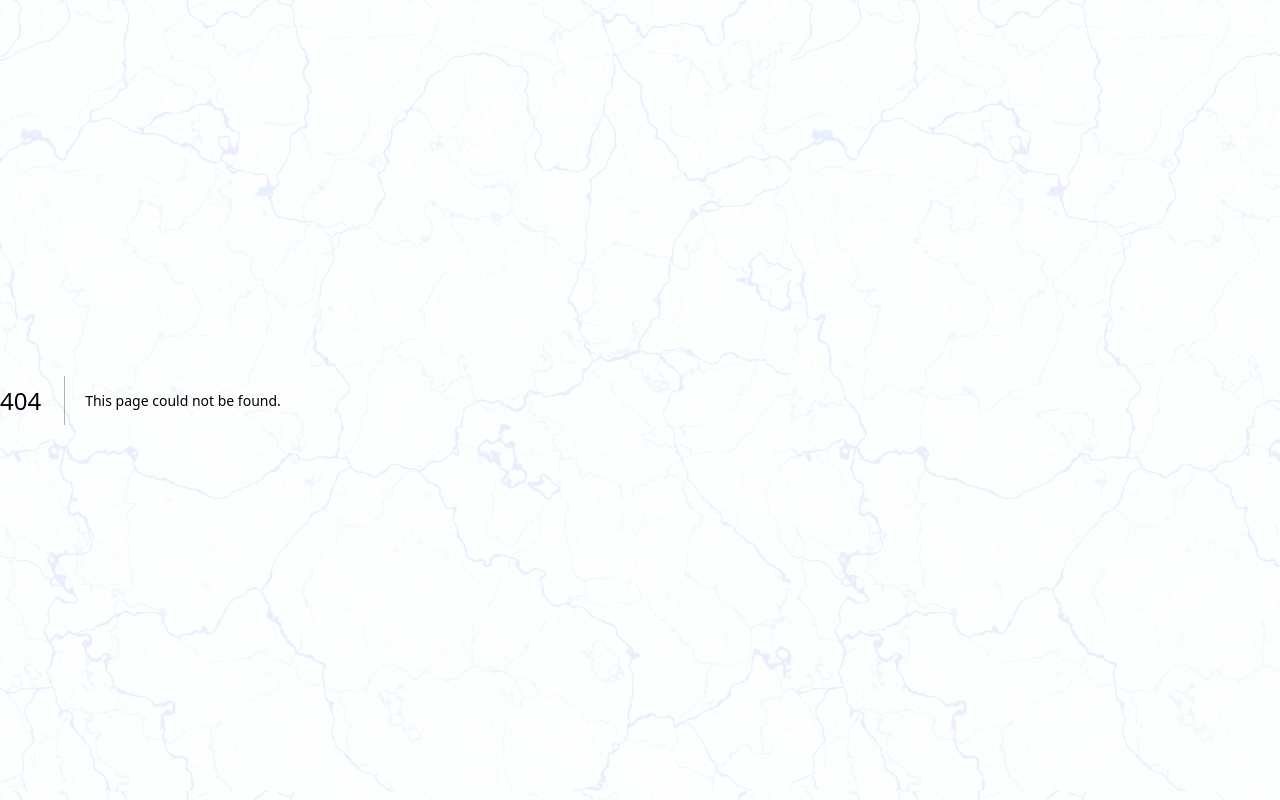
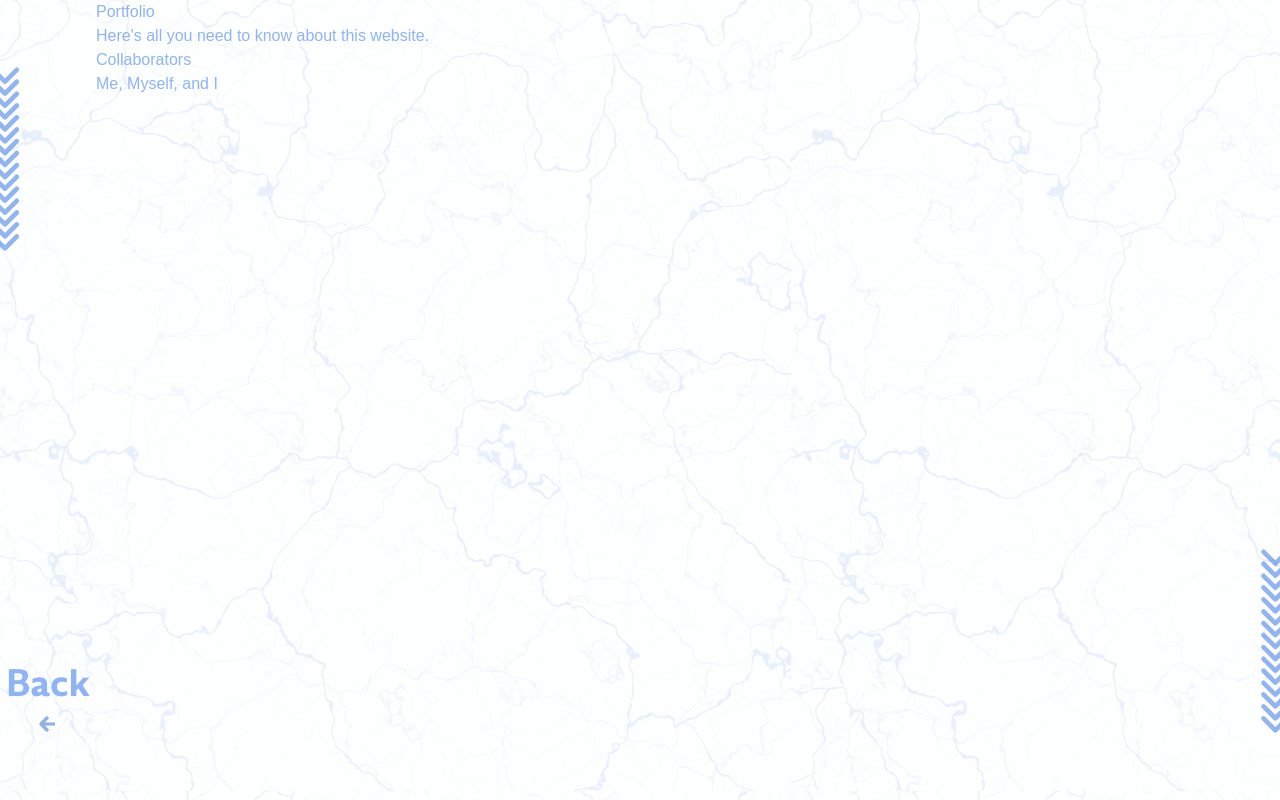
Before and after one commit to Ch3ru09/portfolio, a Next.js app: page /project/portfolio in a window 1280 px wide. Before the commit this address had no page. Built offline with nearby package versions, Linux system fonts and the light colour scheme.

Commit message:
created pages

```diff
--- a/src/app/(home)/layout.tsx
+++ b/src/app/(home)/layout.tsx
@@ -1,6 +1,4 @@
-import Chevrons from "@/assets/Chevrons-down.svg";
-import ChangePage from "@/components/(home)/ChangePage";
-import Image from "next/image";
+import { LeftNav, RightNav } from "@/components/(home)/NavSides";
 
 export default function HomeLayout({
   children,
@@ -9,22 +7,12 @@ export default function HomeLayout({
 }>) {
   return (
     <>
-      <nav className="h-screen w-24 fixed flex flex-col justify-between py-16">
-        <Image
-          src={Chevrons}
-          alt="Chevrons pointed down"
-          className="-translate-x-2/5 w-1/2 "
-        />
-        <ChangePage />
+      <nav className="h-screen w-24 fixed flex flex-col py-16 grow">
+        <LeftNav />
       </nav>
       <main className="w-[calc(100vw-12rem)] m-auto">{children}</main>
-      <nav className="right-0 h-screen w-24 fixed flex flex-col items-end-safe justify-between py-16">
-        <div></div>
-        <Image
-          src={Chevrons}
-          alt="Chevrons pointed down"
-          className="translate-x-2/5 w-1/2"
-        />
+      <nav className="right-0 h-screen w-24 fixed flex flex-col py-16 justify-end-safe items-end-safe">
+        <RightNav />
       </nav>
     </>
   );
--- a/src/app/(home)/page.tsx
+++ b/src/app/(home)/page.tsx
@@ -1,18 +1,49 @@
+import Link from "next/link";
+
 export default function Home() {
   return (
     <>
-      <div>
-        <h1 className="text-6xl font-heading font-bold text-primary">
-          Portfolio
-        </h1>
-        <ul className="pl-8">
-          <li className="text-2xl font-body">— Portfolio</li>
-          <li className="text-2xl font-body">— RC Technique</li>
-          <li className="text-2xl font-body">— Dawnlight</li>
-          <li className="text-2xl font-body">— Blackjack</li>
-          <li className="text-2xl font-body">— Pebble</li>
+      <div className="ml-[10%] mr-[10%] flex">
+        <div>
+          <h1 className="text-6xl font-heading font-bold text-primary mt-16">
+            Portfolio
+          </h1>
+          <ul className="pl-8">
+            {projects.map((x, i) => {
+              return (
+                <li className="text-2xl font-body" key={i}>
+                  — {x.title}
+                </li>
+              );
+            })}
+          </ul>
+        </div>
+        <ul className="flex flex-col gap-4">
+          {projects.map((x, i) => {
+            return (
+              <li
+                className="text-2xl font-body flex justify-center bg-foreground aspect-square"
+                key={i}
+              >
+                <Link href={"/project/" + x.link}>{x.title}</Link>
+              </li>
+            );
+          })}
         </ul>
       </div>
     </>
   );
 }
+
+const projects: Project[] = [
+  { title: "Portfolio", link: "portfolio" },
+  { title: "RC Technique", link: "rctechnique" },
+  { title: "Dawnlight", link: "dawnlight" },
+  { title: "Blackjack", link: "blackjack" },
+  { title: "Pebble", link: "pebble" },
+];
+
+type Project = {
+  title: string;
+  link: string;
+};
--- /dev/null
+++ b/src/app/(home)/project/portfolio/page.tsx
@@ -0,0 +1,15 @@
+import Image from "next/image";
+
+export default function PortfolioPage() {
+  return (
+    <div>
+      <Image src="/" alt="" width={0} height={0} />
+      <div>
+        <h1>Portfolio</h1>
+        <p>Here&apos;s all you need to know about this website.</p>
+        <h2>Collaborators</h2>
+        <p>Me, Myself, and I</p>
+      </div>
+    </div>
+  );
+}
--- /dev/null
+++ b/src/app/(home)/project/rctechnique/page.tsx
@@ -0,0 +1,3 @@
+export default function RCtechniquePage() {
+  return <></>;
+}
--- /dev/null
+++ b/src/app/not-found.tsx
@@ -0,0 +1,12 @@
+import Link from "next/link";
+
+export default function NotFoundPage() {
+  return (
+    <h1 className="text-foreground">
+      I don&apos;t know how you got here but here to go back{" "}
+      <Link href={"/"} className="underline text-blue-600">
+        home
+      </Link>
+    </h1>
+  );
+}
--- a/src/components/(home)/ChangePage.tsx
+++ b/src/components/(home)/ChangePage.tsx
@@ -12,10 +12,7 @@ export default function ChangePage() {
   const { url, text } = getURL(pathname);
 
   return (
-    <Link
-      href={url}
-      className="flex flex-col h-1/2 justify-end-safe items-center gap-2"
-    >
+    <Link href={url} className="flex flex-col items-center gap-2">
       <h2 className="[writing-mode:sideways-lr] text-center origin-center w-fit text-4xl font-heading font-bold">
         {text}
       </h2>
--- /dev/null
+++ b/src/components/(home)/NavSides.tsx
@@ -0,0 +1,39 @@
+"use client";
+
+import Image from "next/image";
+
+import ChangePage from "@/components/(home)/ChangePage";
+import Chevrons from "@/assets/Chevrons-down.svg";
+
+export function LeftNav() {
+  return (
+    <>
+      <div className="grow basis-0">
+        <Image
+          src={Chevrons}
+          alt="Chevrons pointed down"
+          className="-translate-x-2/5 w-1/2 transition-all duration-500"
+        />
+      </div>
+      <div className="grow basis-0 flex flex-col justify-end-safe">
+        <ChangePage />
+      </div>
+    </>
+  );
+}
+
+export function RightNav() {
+  return (
+    <>
+      <div className="grow basis-0"></div>
+      <div className="w-full grow basis-0 flex flex-col justify-end-safe items-end-safe">
+        <Image
+          src={Chevrons}
+          alt="Chevrons pointed down"
+          className="translate-x-2/5 w-1/2 transition-all duration-500"
+          style={{ top: "4rem" }}
+        />
+      </div>
+    </>
+  );
+}
```
